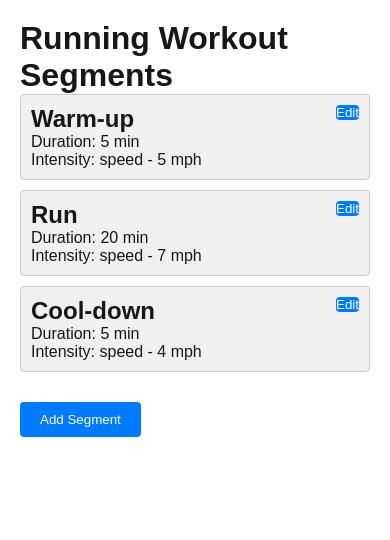
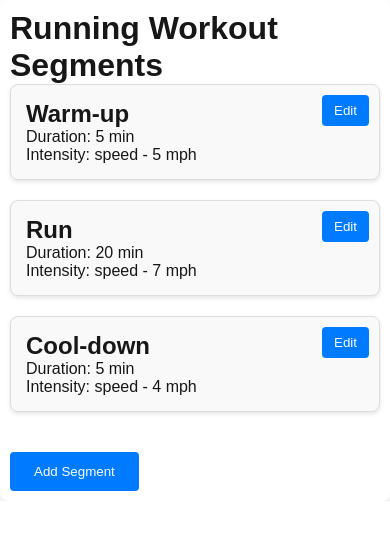
Before and after one commit to patrickpeloton/hackathon-24, a Next.js app: page / in a window 390 px wide. Shown: the top 540 px of the page. Built offline with nearby package versions, Linux system fonts and the light colour scheme.

Commit message:
modern professional css

```diff
--- a/app/page.module.css
+++ b/app/page.module.css
@@ -1,17 +1,33 @@
+/* Typography */
+.body {
+  font-family: "Roboto", sans-serif;
+  color: #333;
+  line-height: 1.6;
+}
+
+/* Page Container */
 .page {
   padding: 20px;
+  max-width: 1200px;
+  margin: 0 auto;
+  background-color: #fff;
+  box-shadow: 0 4px 8px rgba(0, 0, 0, 0.1);
+  border-radius: 8px;
 }
 
+/* Segment Container */
 .segment {
-  padding: 10px;
-  margin-bottom: 10px;
-  background-color: #f0f0f0;
-  border: 1px solid #ccc;
-  border-radius: 4px;
+  padding: 20px;
+  margin-bottom: 20px;
+  background-color: #f9f9f9;
+  border: 1px solid #ddd;
+  border-radius: 8px;
   cursor: move;
   position: relative;
+  box-shadow: 0 2px 4px rgba(0, 0, 0, 0.1);
 }
 
+/* Edit Button */
 .editButton {
   position: absolute;
   top: 10px;
@@ -21,26 +37,31 @@
   border: none;
   border-radius: 4px;
   cursor: pointer;
+  padding: 8px 12px;
+  transition: background-color 0.3s ease;
 }
 
 .editButton:hover {
   background-color: #0056b3;
 }
 
+/* Add Button */
 .addButton {
-  padding: 10px 20px;
+  padding: 12px 24px;
   margin-top: 20px;
   background-color: #007bff;
   color: white;
   border: none;
   border-radius: 4px;
   cursor: pointer;
+  transition: background-color 0.3s ease;
 }
 
 .addButton:hover {
   background-color: #0056b3;
 }
 
+/* Modal Overlay */
 .modalOverlay {
   position: fixed;
   top: 0;
@@ -53,23 +74,26 @@
   align-items: center;
 }
 
+/* Modal */
 .modal {
   background-color: white;
   padding: 20px;
-  border-radius: 4px;
-  box-shadow: 0 2px 10px rgba(0, 0, 0, 0.1);
-  width: 300px;
+  border-radius: 8px;
+  box-shadow: 0 4px 8px rgba(0, 0, 0, 0.1);
+  width: 400px;
 }
 
+/* Form Styles */
 .editForm label {
   display: block;
   margin-bottom: 10px;
+  font-weight: bold;
 }
 
 .editForm input,
 .editForm select {
   width: 100%;
-  padding: 8px;
+  padding: 10px;
   margin-top: 5px;
   margin-bottom: 15px;
   border: 1px solid #ccc;
@@ -84,16 +108,24 @@
   border-radius: 4px;
   cursor: pointer;
   margin-right: 10px;
+  transition: background-color 0.3s ease;
 }
 
 .editForm button:hover {
   background-color: #0056b3;
 }
 
-.closeButton {
-  background-color: #dc3545;
+/* Responsive Design */
+@media (max-width: 768px) {
+  .page {
+    padding: 10px;
+  }
+
+  .segment {
+    padding: 15px;
+  }
+
+  .modal {
+    width: 90%;
+  }
 }
-
-.closeButton:hover {
-  background-color: #c82333;
-}
```
